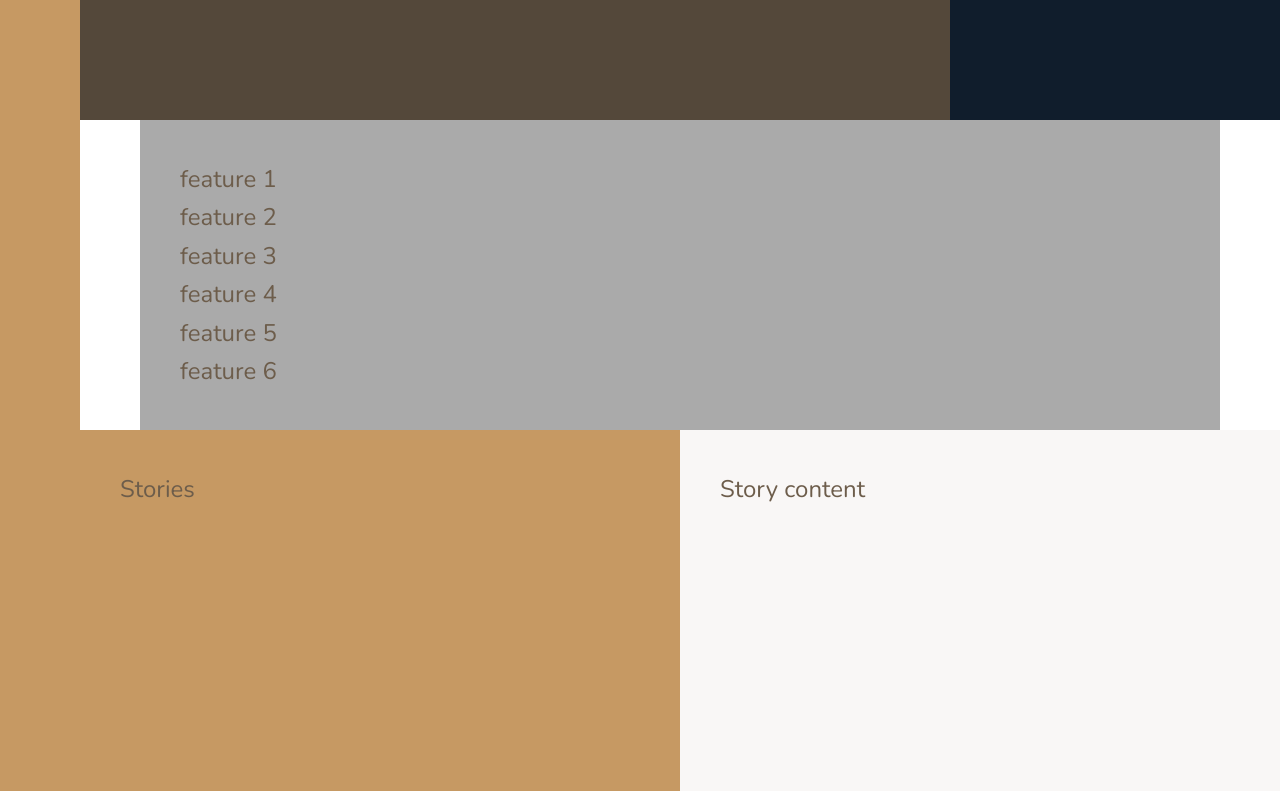
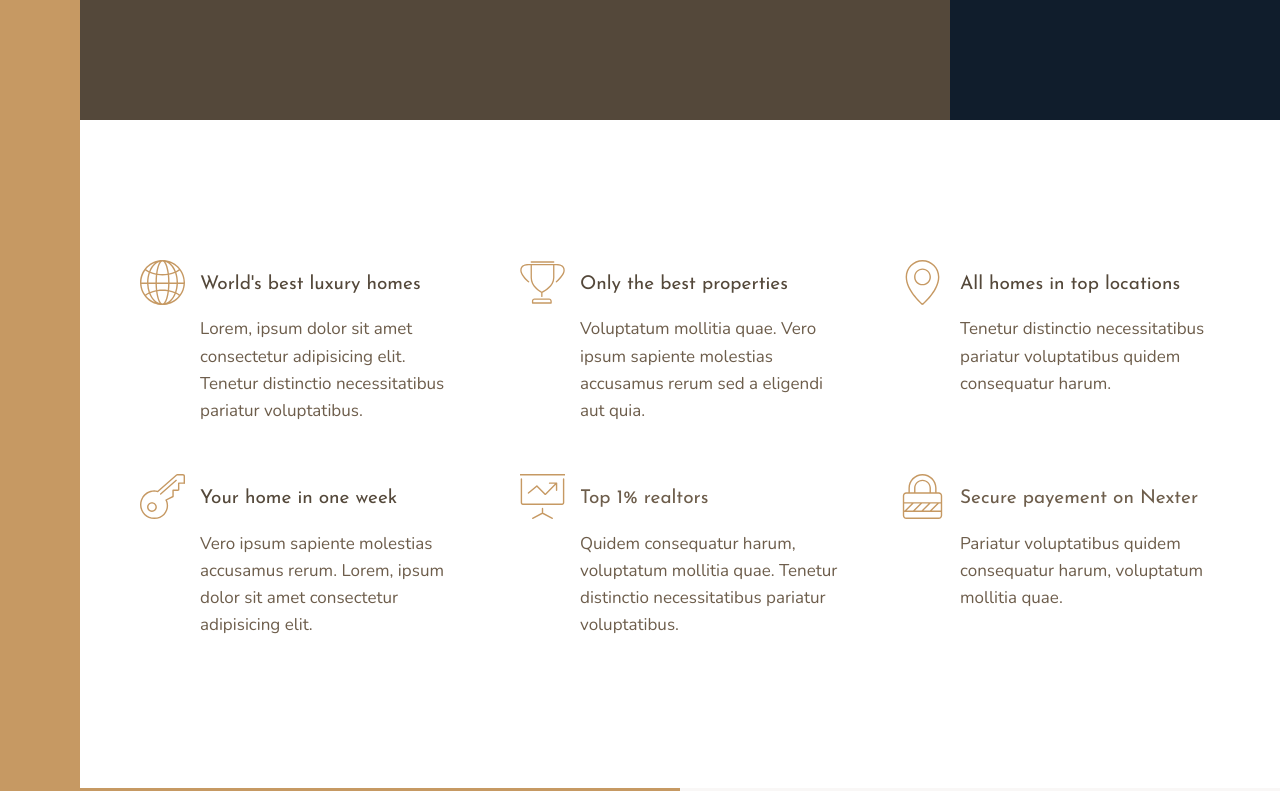
Before and after one commit to ThibautCadiou/Projet19-Nexter, a website: page index.html in a window 1280 px wide. Shown: the part 520-1311 px from the top of the page. Drawn offline with nearby package versions, Linux system fonts and the light colour scheme.

Commit message:
ajout de la grille pour la section features avec un truc genre media queries grace a la fonction minmax

```diff
--- a/index.html
+++ b/index.html
@@ -22,12 +22,64 @@
     <div class="realtors">Realtors</div>
 
     <section class="features">
-      <div class="feature">feature 1</div>
-      <div class="feature">feature 2</div>
-      <div class="feature">feature 3</div>
-      <div class="feature">feature 4</div>
-      <div class="feature">feature 5</div>
-      <div class="feature">feature 6</div>
+      <div class="feature">
+        <svg class="feature__icon">
+          <use xlink:href="img/sprite.svg#icon-global"></use>
+          <h4 class="heading-4 heading-4--dark">World's best luxury homes</h4>
+          <p class="feature__text">
+            Lorem, ipsum dolor sit amet consectetur adipisicing elit. Tenetur distinctio
+            necessitatibus pariatur voluptatibus.
+          </p>
+        </svg>
+      </div>
+      <div class="feature">
+        <svg class="feature__icon">
+          <use xlink:href="img/sprite.svg#icon-trophy"></use>
+          <h4 class="heading-4 heading-4--dark">Only the best properties</h4>
+          <p class="feature__text">
+            Voluptatum mollitia quae. Vero ipsum sapiente molestias accusamus rerum sed a eligendi
+            aut quia.
+          </p>
+        </svg>
+      </div>
+      <div class="feature">
+        <svg class="feature__icon">
+          <use xlink:href="img/sprite.svg#icon-map-pin"></use>
+          <h4 class="heading-4 heading-4--dark">All homes in top locations</h4>
+          <p class="feature__text">
+            Tenetur distinctio necessitatibus pariatur voluptatibus quidem consequatur harum.
+          </p>
+        </svg>
+      </div>
+      <div class="feature">
+        <svg class="feature__icon">
+          <use xlink:href="img/sprite.svg#icon-key"></use>
+          <h4 class="heading-4 heading-4--dark">Your home in one week</h4>
+          <p class="feature__text">
+            Vero ipsum sapiente molestias accusamus rerum. Lorem, ipsum dolor sit amet consectetur
+            adipisicing elit.
+          </p>
+        </svg>
+      </div>
+      <div class="feature">
+        <svg class="feature__icon">
+          <use xlink:href="img/sprite.svg#icon-presentation"></use>
+          <h4 class="heading-4">Top 1% realtors</h4>
+          <p class="feature__text">
+            Quidem consequatur harum, voluptatum mollitia quae. Tenetur distinctio necessitatibus
+            pariatur voluptatibus.
+          </p>
+        </svg>
+      </div>
+      <div class="feature">
+        <svg class="feature__icon">
+          <use xlink:href="img/sprite.svg#icon-lock"></use>
+          <h4 class="heading-4">Secure payement on Nexter</h4>
+          <p class="feature__text">
+            Pariatur voluptatibus quidem consequatur harum, voluptatum mollitia quae.
+          </p>
+        </svg>
+      </div>
     </section>
 
     <div class="story__pictures">Stories</div>
--- a/sass/_base.scss
+++ b/sass/_base.scss
@@ -44,9 +44,4 @@ body {
       [col-start] minmax(min-content, 14rem) [col-end]
     )
     [center-end] minmax(6rem, 1fr) [full-end];
-
-  & > * {
-    padding: 40px;
-    font-size: 24px;
-  }
 }
--- a/sass/_features.scss
+++ b/sass/_features.scss
@@ -1,4 +1,30 @@
 .features {
-  background-color: $color-grey-light-2;
   grid-column: center-start / center-end;
+
+  margin: 15rem 0;
+  display: grid;
+  //grid-template-columns: repeat(3, 1fr);
+  grid-template-columns: repeat(auto-fit, minmax(25rem, 1fr));
+  grid-gap: 6rem;
+  align-items: start;
 }
+
+.feature {
+  display: grid;
+  grid-template-columns: min-content 1fr;
+  grid-row-gap: 1.5rem;
+  grid-column-gap: 1.5rem;
+
+  &__icon {
+    fill: $color-primary;
+    width: 4.5rem;
+    height: 4.5rem;
+
+    grid-row: 1 / span 2;
+    transform: translateY(-1rem);
+  }
+
+  &__text {
+    font-size: 1.7rem;
+  }
+}
--- a/sass/_typography.scss
+++ b/sass/_typography.scss
@@ -0,0 +1,28 @@
+%heading {
+  font-family: $font-display;
+  font-weight: 400;
+}
+
+.heading-1 {
+  @extend %heading;
+}
+
+.heading-2 {
+  @extend %heading;
+}
+
+.heading-3 {
+  @extend %heading;
+}
+
+.heading-4 {
+  @extend %heading;
+  font-size: 1.9rem;
+
+  &--light {
+    color: $color-grey-light-1;
+  }
+  &--dark {
+    color: $color-grey-dark-1;
+  }
+}
```
Also changed, not shown: css/style.css.
